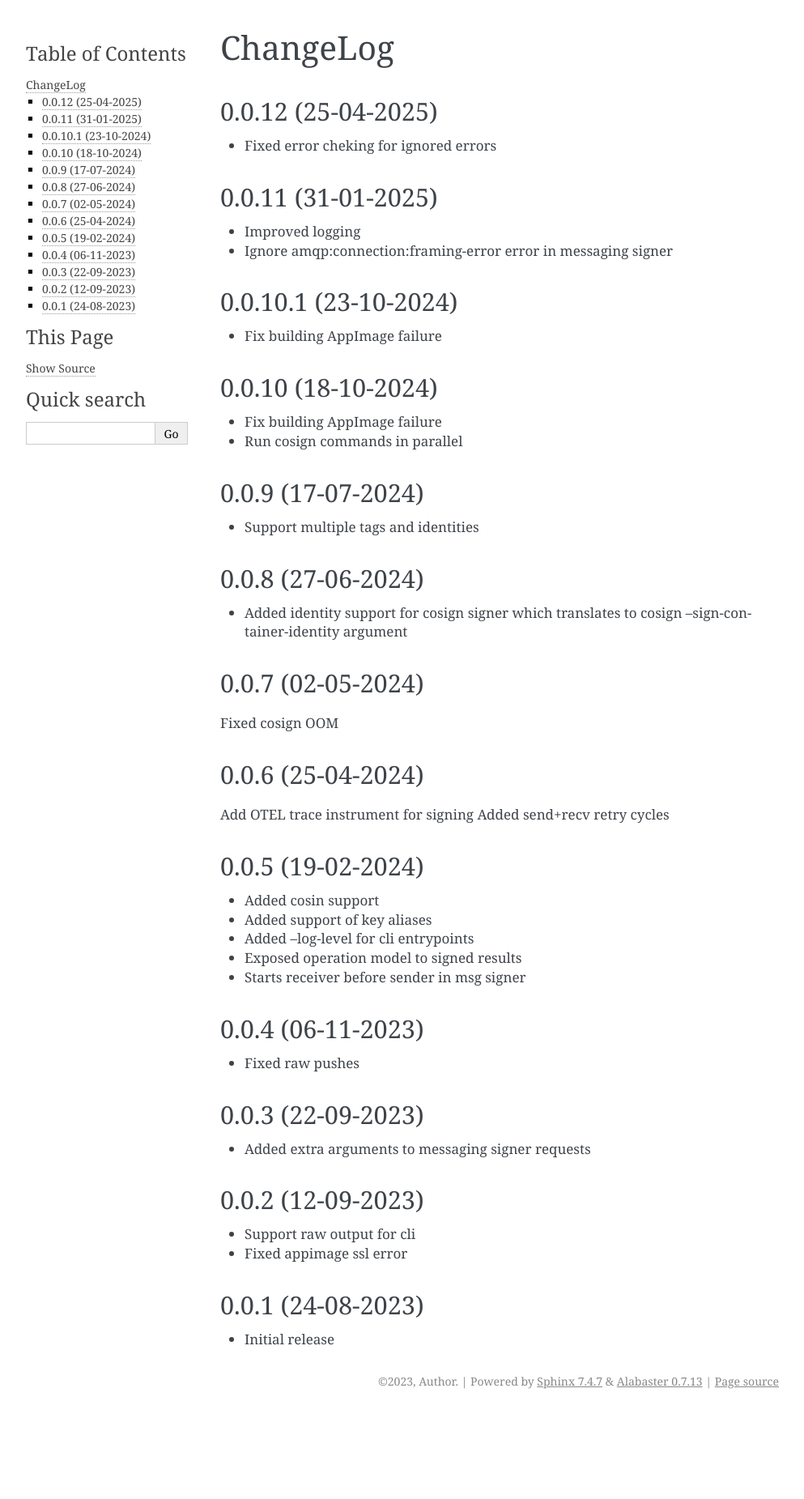
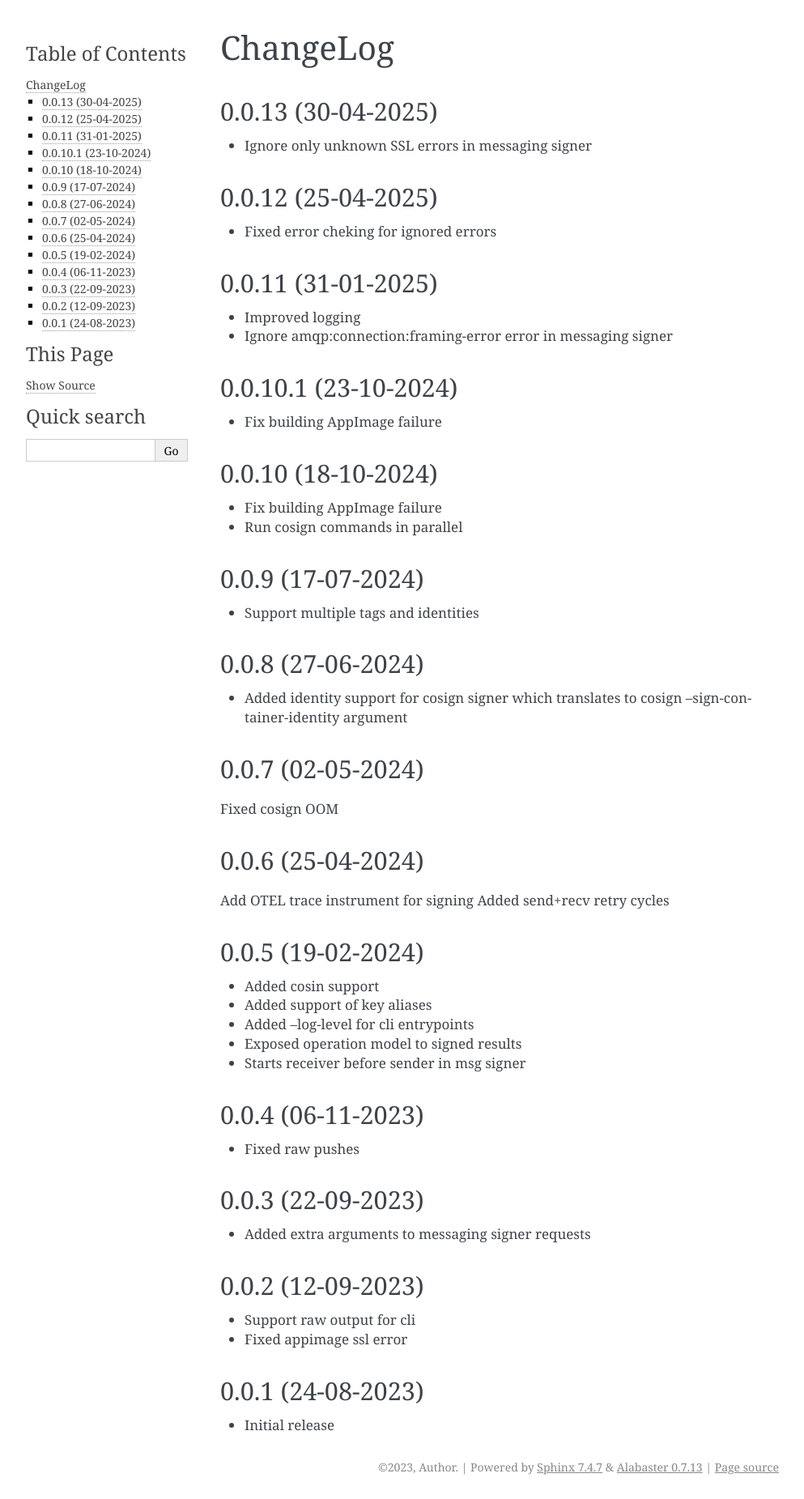
Before and after one commit to zxiong/pubtools-sign, a Sphinx documentation site: the page built from docs/source/CHANGELOG.rst, in a window 1280 px wide. Shown: the whole page at 81% size, without its empty margins (148-1141 px from the left). Built offline with Sphinx 7.4.7, drawn with Linux system fonts in a browser that asks for light colours; before the commit the page ends 1745 px from its top, so only the background shows below that.

Commit message:
Release 0.0.13

```diff
--- a/docs/source/CHANGELOG.rst
+++ b/docs/source/CHANGELOG.rst
@@ -1,5 +1,9 @@
 ChangeLog
 =========
+
+0.0.13 (30-04-2025)
+-------------------
+* Ignore only unknown SSL errors in messaging signer
 
 0.0.12 (25-04-2025)
 -------------------
--- a/pyproject.toml
+++ b/pyproject.toml
@@ -3,7 +3,7 @@ name = "pubtools-sign"
 description = "Collection of tools producing signed artifacts"
 readme = "README.rst"
 requires-python = ">=3.7"
-version = "0.0.12"
+version = "0.0.13"
 
 classifiers = [  # Optional
   # How mature is this project? Common values are
```
